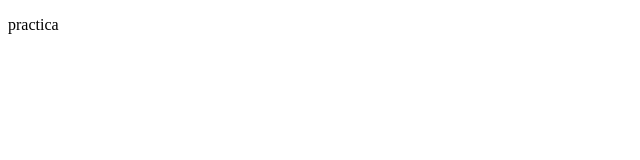
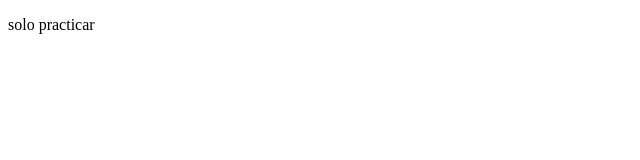
Before and after one commit to PositiveKaiZen/mi-cuarto-sitio-web, a plain HTML site: page index.html in a window 1280 px wide. Shown: the full height of the page, 0-640 px from the left. Drawn offline with Linux system fonts and the light colour scheme.

Commit message:
solo practicar

```diff
--- a/index.html
+++ b/index.html
@@ -6,6 +6,6 @@
     <title>Document</title>
 </head>
 <body>
-<p>practica</p>
+<p>solo practicar</p>
 </body>
 </html>
```
